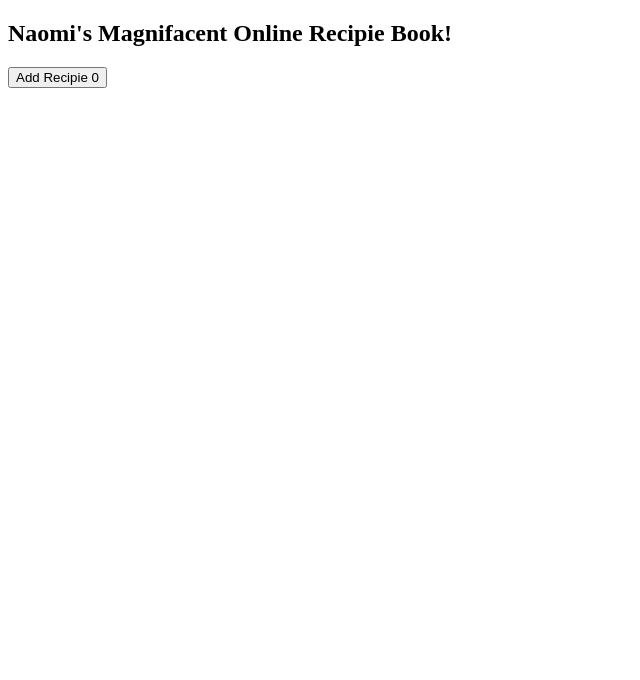
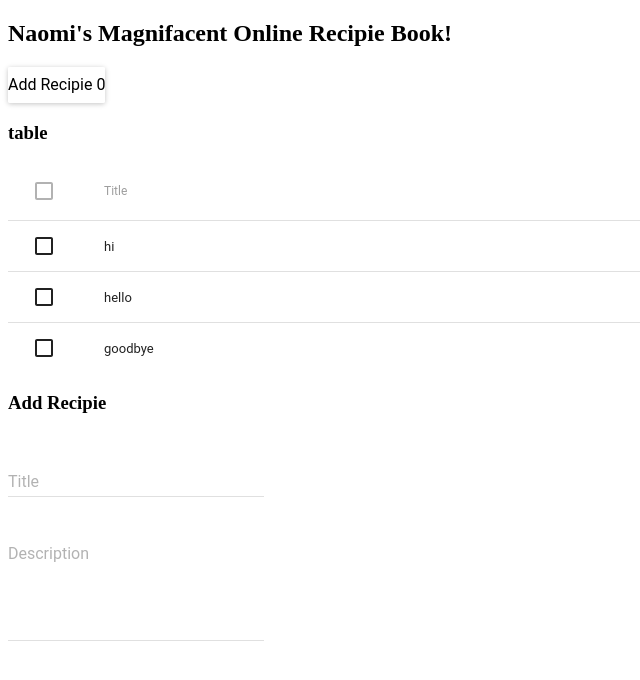
Before and after one commit to naomi-yonekura/RokkinCatCodingChallenge, a React app: page / in a window 1280 px wide. Shown: the top 680 px of the page, without its empty margins (0-640 px from the left). Built offline with nearby package versions, Linux system fonts and the light colour scheme; the HTML template or start-up script is replaced by a standard one.

Commit message:
Added a table to show recipie's titles, added material-ui, and started work on adding recipies

```diff
--- a/src/App.js
+++ b/src/App.js
@@ -6,34 +6,37 @@ import React from 'react';
 // * Import and assets here
 
 // * Import any Compoenents here
+import LandingPage from './landingPage';
+import { MuiThemeProvider } from 'material-ui/styles';
+import lightBaseTheme from 'material-ui/styles/baseThemes/lightBaseTheme';
+import getMuiTheme from 'material-ui/styles/getMuiTheme';
+
+import { red600 } from 'material-ui/styles/colors';
+import { blue500 } from 'material-ui/styles/colors';
+
+
 
 // ? Import the "database" here?
 
 
+const theme = getMuiTheme({
+    palette: {
+        primary1Color: red600,
+        accent1Color: blue500,
+    }
+})
+
 export default class App extends React.Component {
     constructor() {
         super();
-        this.state = {
-            // * Variables here
-            count: 0,
-        };
-
-        // ? to bind any functions in App here?
+        this.state = { };
     }
-
 
     render() {
         return (
-            <section>
-                <h1>Naomi's Magnifacent Online Recipie Book!</h1>
-                <button onClick={() => {
-                    this.setState({ count: this.state.count + 1});
-                }}>Add Recipie {this.state.count}</button>
-
-            </section>
-
-
-
+            <MuiThemeProvider theme={theme}>
+                <LandingPage></LandingPage>
+            </MuiThemeProvider>
         );
     }
 
--- /dev/null
+++ b/src/addRecipie.js
@@ -0,0 +1,41 @@
+import React from 'react';
+import TextField from 'material-ui/TextField';
+
+class Ingrediants {
+    constructor(name, amount) {
+        this.name = name;
+        this.amount = amount;
+    }
+}
+
+export default class AddRecipie extends React.Component {
+    constructor(props) {
+        super(props);
+        this.state = {
+            title: '',
+            description: '',
+            ingrediants: Array(5).fill(null),
+        };
+    }
+
+    render() {
+        return (
+            <section>
+                <h1>Add Recipie</h1>
+                <TextField floatingLabelText="Title"/>
+                <br /><TextField floatingLabelText="Description"
+                                multiLine={true} rows={4} />
+                <br />
+
+            </section>
+
+        );
+    }
+
+    test() {
+        let test = [{ name: 'apple', amount: '5' }];
+        test.push({ name })
+    }
+
+
+}
--- /dev/null
+++ b/src/landingPage.js
@@ -0,0 +1,57 @@
+
+import React from 'react';
+// * Import and assets here
+
+// * Import any Compoenents here
+import AddRecipie from './addRecipie';
+import RecipieTable from './recipieTable';
+import { MuiThemeProvider } from 'material-ui/styles';
+import RaisedButton from 'material-ui/RaisedButton';
+
+import {
+    Table,
+    TableBody,
+    TableHeader,
+    TableHeaderColumn,
+    TableRow,
+    TableRowColumn,
+  } from 'material-ui/Table';
+
+// ? Import the "database" here?
+
+
+
+export default class LandingPage extends React.Component {
+    constructor(props) {
+        super(props);
+        this.state = {
+            // * Variables here
+            // palette: props.muiTheme.palette,
+            count: 0,
+        };
+
+        // ? to bind any functions in App here?
+    }
+
+
+    render() {
+        return (
+            // TODO put in a table that shows recipies in reverse cronological order here
+            <section>
+                <h1>Naomi's Magnifacent Online Recipie Book!</h1>
+                <RaisedButton onClick={() => {
+                    this.setState({ count: this.state.count + 1 });
+                }}
+                // style={{color: palette.primary1Color}}
+                >Add Recipie {this.state.count}</RaisedButton>
+                <RecipieTable></RecipieTable>
+                <AddRecipie></AddRecipie>
+            </section>
+        );
+    }
+
+
+
+
+
+}
--- a/src/main.js
+++ b/src/main.js
@@ -1,6 +1,10 @@
 import React from 'react';
 import ReactDOM from 'react-dom';
 import App from './App';
+
+// import injectTapEventPlugin from 'react-tap-event-plugin';
+
+// injectTapEventPlugin();
 
 document.addEventListener('DOMContentLoaded', function() {
   ReactDOM.render(
--- /dev/null
+++ b/src/recipieTable.js
@@ -0,0 +1,37 @@
+import React, { Component } from 'react';
+import {
+    Table,
+    TableBody,
+    TableHeader,
+    TableHeaderColumn,
+    TableRow,
+    TableRowColumn,
+} from 'material-ui/Table';
+import RenderToLayer from 'material-ui/internal/RenderToLayer';
+
+// TODO get the recipies and populate here
+let recipies = ["hi", "hello", "goodbye"];
+
+export default class RecipieTable extends Component {
+
+    render() {
+        return (
+            <section>
+                <h1>table</h1>
+                <Table>
+                    <TableHeader>
+                        <TableRow>
+                            <TableHeaderColumn>Title</TableHeaderColumn>
+                            {/* <TableHeaderColumn>Date Created (?)</TableHeaderColumn> */}
+                        </TableRow>
+                    </TableHeader>
+                    <TableBody>
+                        {recipies.map(function (name, index) {
+                            return <TableRow key={index}><TableRowColumn>{name}</TableRowColumn></TableRow>
+                        })}
+                    </TableBody>
+                </Table>
+            </section>
+        );
+    }
+}
--- /dev/null
+++ b/src/showRecipie.js
@@ -0,0 +1 @@
+import React from 'react';
```
Also changed, not shown: src/AddRecipie/addRecipie.js (deleted, +0 -29 lines), 1 other file (tests, documents, lock files or other folders).
